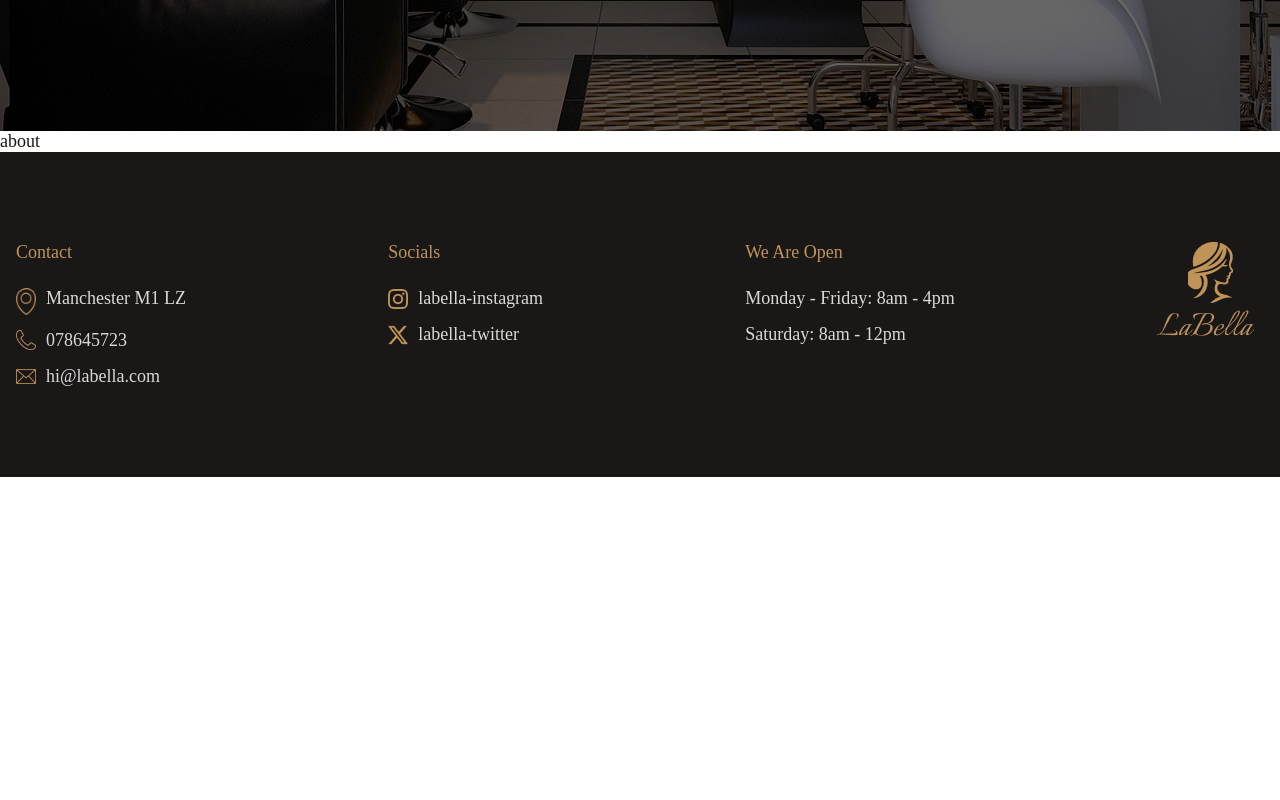
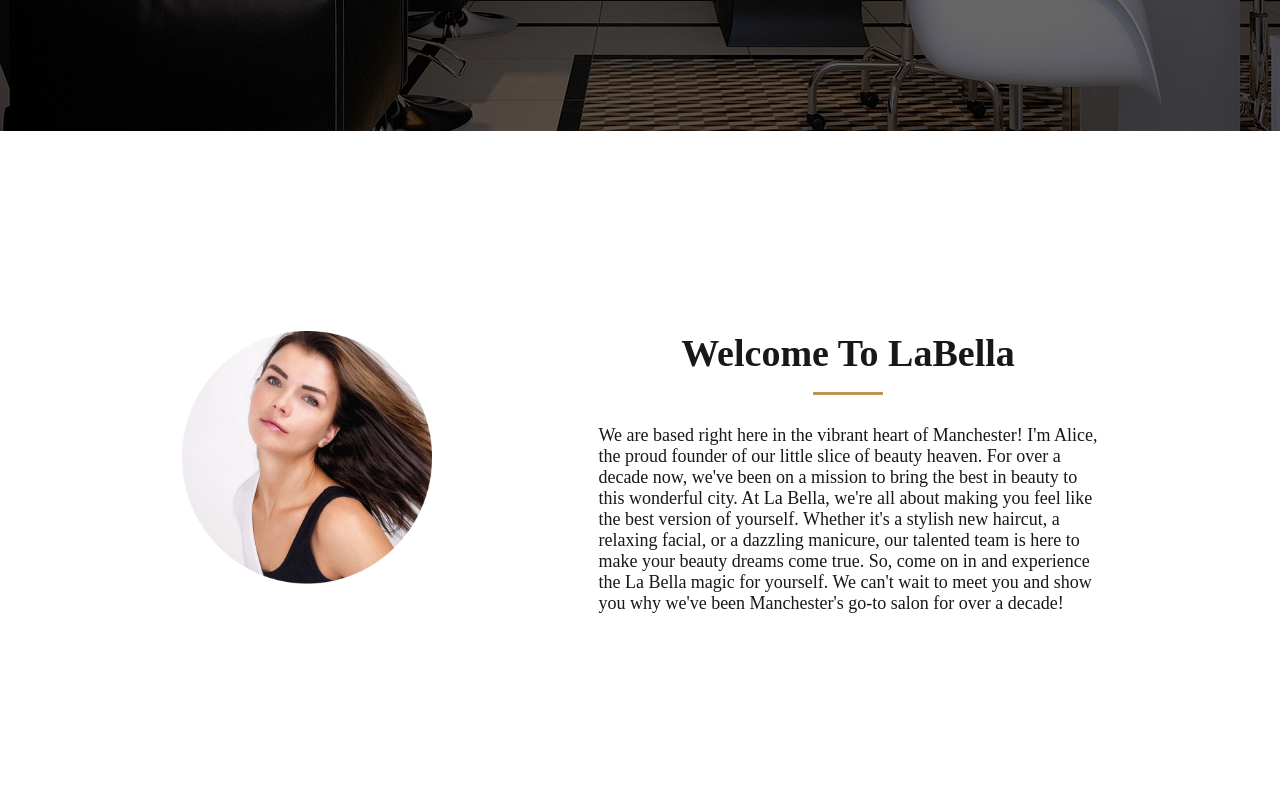
Before and after one commit to tomsky90/labella, a React (Vite) app: page /about in a window 1280 px wide. Shown: the part 500-1300 px from the top of the page. Before the commit the page ends 977 px from the top, so only its background shows below. Built offline with nearby package versions, Linux system fonts and the light colour scheme; a web font is replaced by a local one.

Commit message:
feat: about welcom section + styles

```diff
--- a/src/App.jsx
+++ b/src/App.jsx
@@ -27,9 +27,7 @@ const router = createBrowserRouter([
       },
       {
         path: "/about",
-        element: (
-          <About heading={"About Us"} subheading={"Bit More About Us"} />
-        ),
+        element: <About />,
       },
     ],
   },
--- a/src/base-styles/main.scss
+++ b/src/base-styles/main.scss
@@ -13,3 +13,4 @@
 @import "../pages/Home/home-about";
 @import "../pages/Home/home-choose-us";
 @import "../pages/Home/home-team";
+@import "../pages/About/welcome-section";
--- a/src/components/Banner/_banner.scss
+++ b/src/components/Banner/_banner.scss
@@ -14,7 +14,7 @@
     z-index: 8;
 
     @include view(mobile) {
-      top: 15%;
+      top: 20%;
       left: 5%;
     }
   }
--- a/src/pages/About/About.jsx
+++ b/src/pages/About/About.jsx
@@ -1,11 +1,34 @@
 import Banner from "../../components/Banner/Banner";
+import alice from "../../assets/images/About-page-image.png";
 
-// eslint-disable-next-line react/prop-types
-const About = ({ heading, subheading }) => {
+const About = () => {
   return (
     <div>
-      <Banner heading={heading} subheading={subheading} />
-      about
+      <Banner heading={"About Us"} subheading={"Bit More About Us"} />
+      <secion className="about">
+        <div className="about__welcom-section-wrapper">
+          <div className="about__welcom-img-wrapper">
+            <img src={alice} alt="Owner" className="about__welcome-img" />
+          </div>
+          <div className="about__welcom-text-wrapper">
+            <h2 className="about__welcom-heading">Welcome To LaBella</h2>
+
+            <p className="about__text">
+              We are based right here in the vibrant heart of Manchester!
+              I&apos;m Alice, the proud founder of our little slice of beauty
+              heaven. For over a decade now, we&apos;ve been on a mission to
+              bring the best in beauty to this wonderful city. At La Bella,
+              we&apos;re all about making you feel like the best version of
+              yourself. Whether it&apos;s a stylish new haircut, a relaxing
+              facial, or a dazzling manicure, our talented team is here to make
+              your beauty dreams come true. So, come on in and experience the La
+              Bella magic for yourself. We can&apos;t wait to meet you and show
+              you why we&apos;ve been Manchester&apos;s go-to salon for over a
+              decade!
+            </p>
+          </div>
+        </div>
+      </secion>
     </div>
   );
 };
--- /dev/null
+++ b/src/pages/About/_welcome-section.scss
@@ -0,0 +1,65 @@
+.about {
+  &__welcom-section-wrapper {
+    display: flex;
+    justify-content: space-evenly;
+    padding: 200px 0;
+
+    @include container;
+
+    @include view(tablet) {
+      flex-direction: column;
+      align-items: center;
+    }
+  }
+
+  &__welcom-img-wrapper {
+    width: 20%;
+    @include view(tablet) {
+      width: 50%;
+      margin-bottom: 50px;
+    }
+
+    @include view(mobile) {
+      width: 70%;
+      margin-bottom: 50px;
+    }
+  }
+
+  &__welcome-img {
+    width: 100%;
+  }
+
+  &__welcom-text-wrapper {
+    width: 40%;
+
+    @include view(tablet) {
+      width: 70%;
+    }
+    @include view(tablet) {
+      width: 90%;
+    }
+  }
+
+  &__welcom-heading {
+    position: relative;
+    font-size: 38px;
+    font-weight: bold;
+    text-align: center;
+    margin-bottom: 50px;
+
+    &::after {
+      position: absolute;
+      content: "";
+      height: 3px;
+      width: 70px;
+      background-color: $gold;
+      bottom: -20px;
+      left: 50%;
+      transform: translateX(-50%);
+    }
+  }
+
+  &__text {
+    font-size: 18px;
+  }
+}
```
Also changed, not shown: src/assets/images/About-page-image.png (added).
